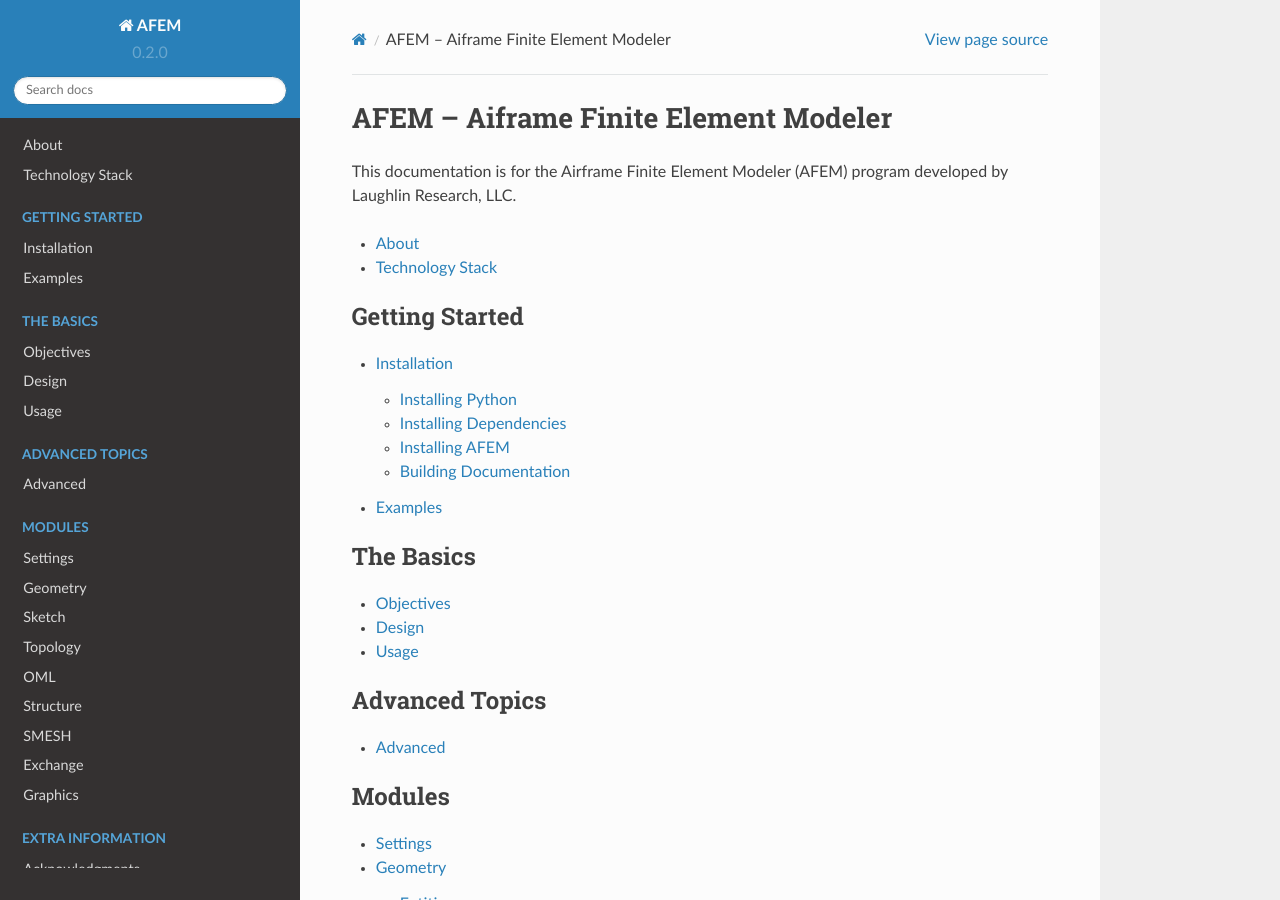
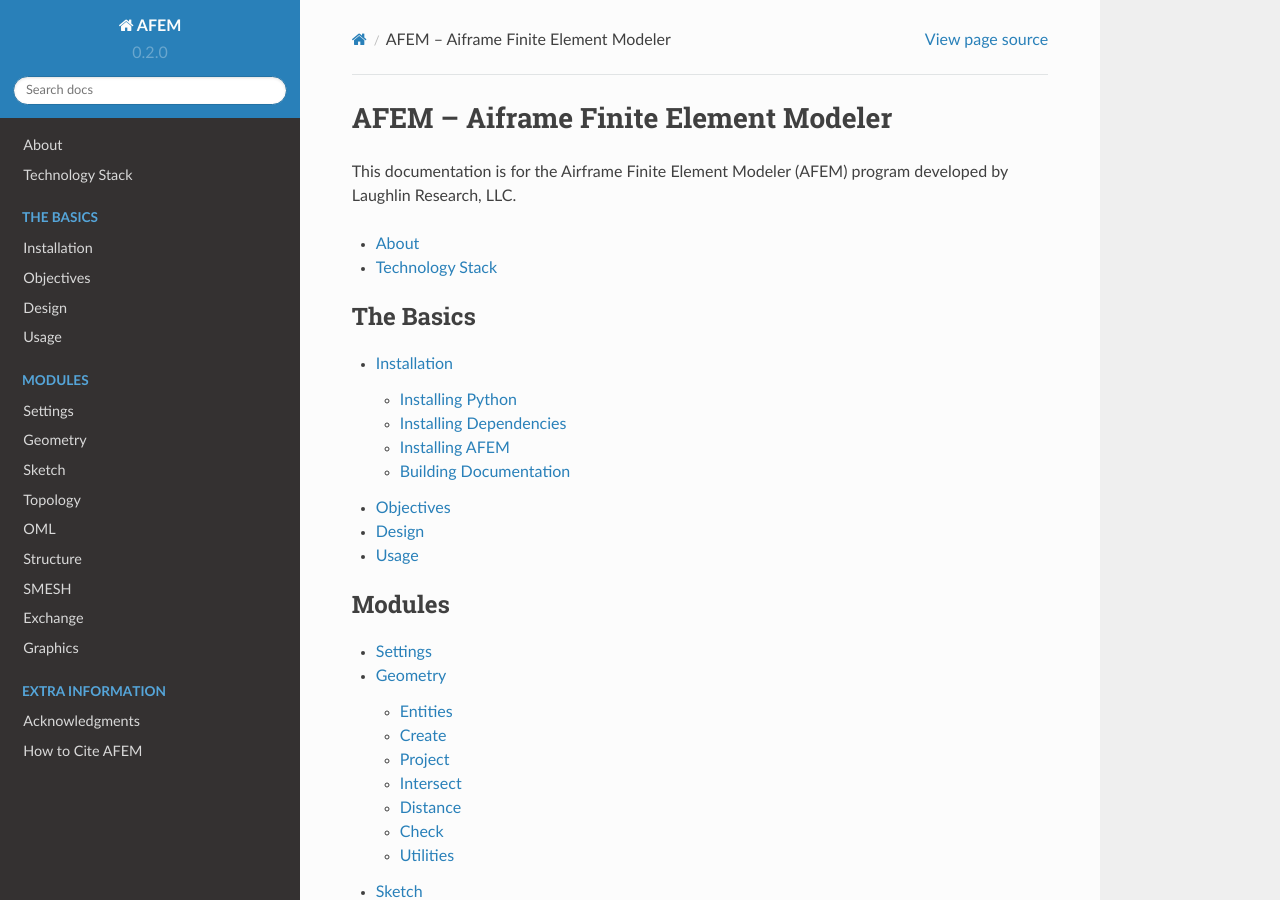
Before and after one commit to trelau/AFEM, a Sphinx documentation site: the page built from docs/source/index.rst, in a window 1280 px wide and 900 px high. Built offline with Sphinx 7.4.7 and the Read the Docs theme 2.0.0, drawn with Linux system fonts in a browser that asks for light colours.

Commit message:
Minor reorganization of docs

```diff
--- a/docs/source/advanced.rst
+++ /dev/null
@@ -1,2 +0,0 @@
-Advanced
-========
--- a/docs/source/examples.rst
+++ /dev/null
@@ -1,5 +0,0 @@
-Examples
-========
-A collection of examples are provided with AFEM that provide perhaps the best
-place for a new user to start. Detailed discussion of a number of key examples
-will be provided in this section in the future.
--- a/docs/source/index.rst
+++ b/docs/source/index.rst
@@ -9,23 +9,11 @@
    intro
 
 .. toctree::
-   :caption: Getting Started
+   :caption: The Basics
    :maxdepth: 2
 
    install
-   examples
-
-.. toctree::
-   :caption: The Basics
-   :maxdepth: 2
-
    design
-
-.. toctree::
-   :caption: Advanced Topics
-   :maxdepth: 2
-
-   advanced
 
 .. toctree::
    :caption: Modules
```
